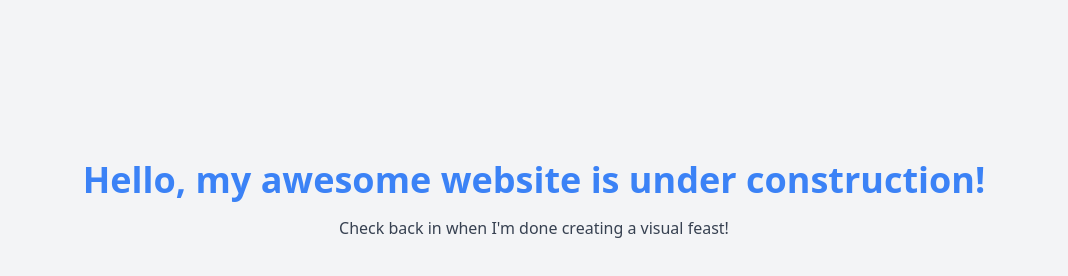
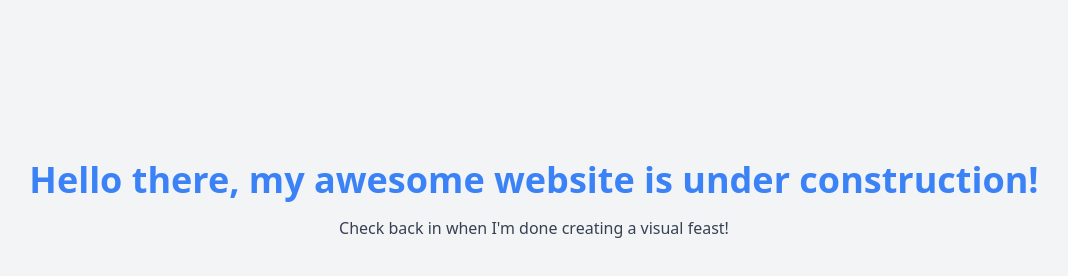
Before and after one commit to andrewklewis/repository, a website: page index.html in a window 1280 px wide. Shown: the whole page, without its empty margins (106-1174 px from the left). Drawn offline with Linux system fonts and the light colour scheme.

Commit message:
title change

```diff
--- a/index.html
+++ b/index.html
@@ -3,11 +3,11 @@
 <head>
   <meta charset="UTF-8">
   <meta name="viewport" content="width=device-width, initial-scale=1.0">
-  <title>Andrew Lewis</title>
+  <title>Andrew Kennedy Lewis</title>
   <link href="dist/style.css" rel="stylesheet">
 </head>
 <body class="mt-40 bg-gray-100 text-center">
-  <h1 class="text-4xl font-bold text-blue-500">Hello, my awesome website is under construction!</h1>
+  <h1 class="text-4xl font-bold text-blue-500">Hello there, my awesome website is under construction!</h1>
   <p class="mt-4 text-gray-700">Check back in when I'm done creating a visual feast!</p>
 </body>
 </html>
```
